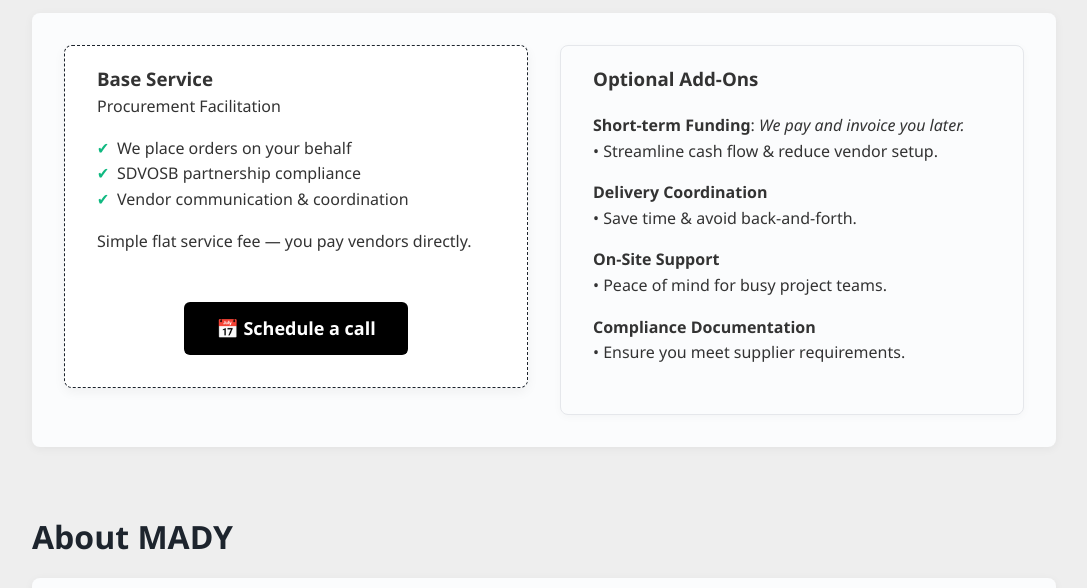
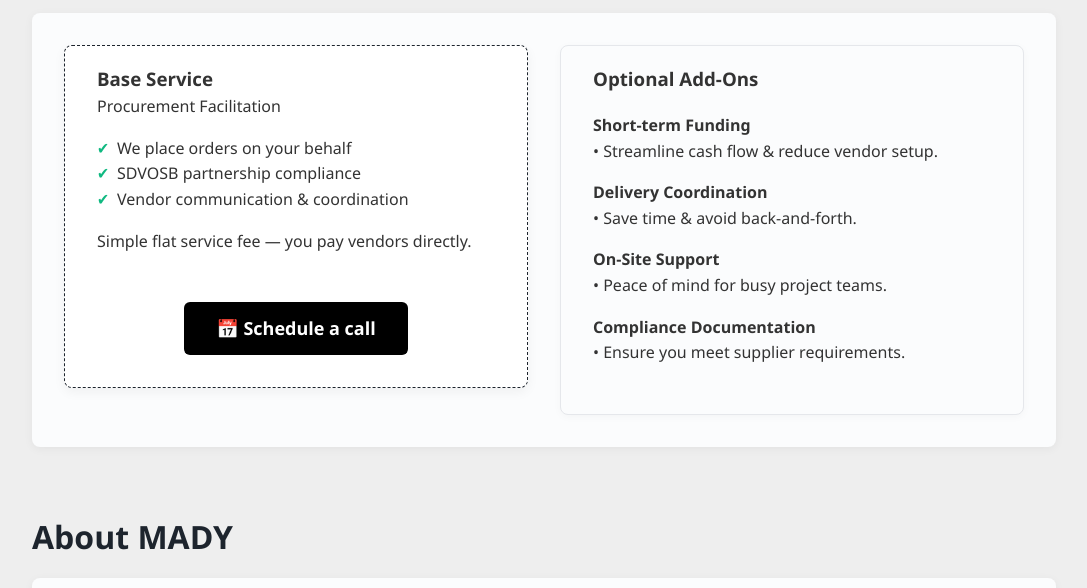
Before and after one commit to mp-2025/mp2025.github.io, a plain HTML site: page index.html in a window 1280 px wide. Shown: the part 919-1507 px from the top of the page, without its empty margins (96-1183 px from the left). Drawn offline with Linux system fonts and the light colour scheme; a script that the page names is missing.

Commit message:
Update index.html

```diff
--- a/index.html
+++ b/index.html
@@ -129,7 +129,7 @@
 	    <div class="add-ons">
 	      <h3>Optional Add-Ons</h3>
 	      <ul>
-	        <li><strong>Short-term Funding</strong>: <i>We pay and invoice you later.</i><br>• Streamline cash flow & reduce vendor setup.</li>
+	        <li><strong>Short-term Funding</strong><br>• Streamline cash flow & reduce vendor setup.</li>
 	        <li><strong>Delivery Coordination</strong><br>• Save time & avoid back-and-forth.</li>
 	        <li><strong>On-Site Support</strong><br>• Peace of mind for busy project teams.</li>
 		<li><strong>Compliance Documentation</strong><br>• Ensure you meet supplier requirements.</li>
```
